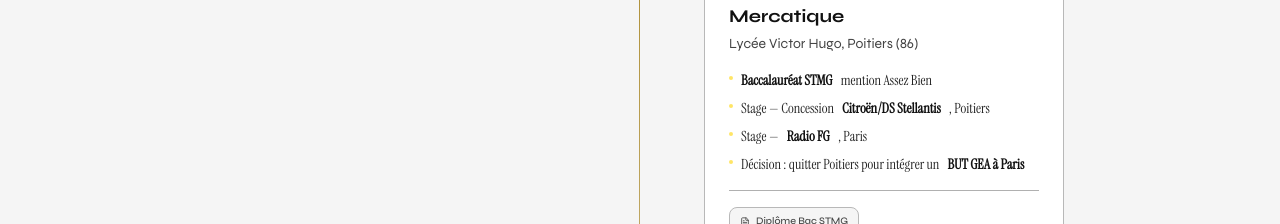
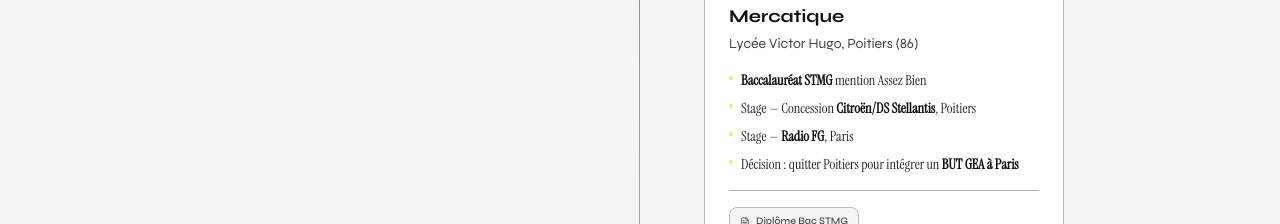
Before and after one commit to TADEJFFF/Portfolio-Julestadej, a Next.js app: page /parcours in a window 1280 px wide. Shown: the part 480-704 px from the top of the page. Built offline with nearby package versions, Linux system fonts and the light colour scheme.

Commit message:
fix : renderBold enveloppe dans span pour eviter le decalage flex

```diff
--- a/src/components/sections/Parcours.tsx
+++ b/src/components/sections/Parcours.tsx
@@ -93,7 +93,7 @@
                           {step.events.map((ev, j) => (
                             <li key={j} className="flex items-start gap-2 text-sm text-[#222222] font-serif">
                               <span className="mt-1.5 flex-shrink-0 w-1 h-1 rounded-full bg-[#FFD300]/60" />
-                              {renderBold(ev)}
+                              <span>{renderBold(ev)}</span>
                             </li>
                           ))}
                         </ul>
--- a/src/components/sections/StageFFF.tsx
+++ b/src/components/sections/StageFFF.tsx
@@ -96,7 +96,7 @@
                   <StaggerItem key={i}>
                     <div className="flex items-start gap-2.5 text-sm text-[#222222] font-serif hover:text-[#9A7200] transition-colors duration-200">
                       <span className="mt-1.5 flex-shrink-0 w-1.5 h-1.5 rounded-full bg-[#FFD300]/50" />
-                      {renderBold(mission)}
+                      <span>{renderBold(mission)}</span>
                     </div>
                   </StaggerItem>
                 ))}
@@ -126,7 +126,7 @@
                           {i + 1}
                         </span>
                         <div className="flex items-center gap-2 flex-wrap">
-                          <span className="text-sm text-[#222222] font-serif">{renderBold(livrable)}</span>
+                          <span className="text-sm text-[#222222] font-serif"><span>{renderBold(livrable)}</span></span>
                           {isEnquete && (
                             <a
                               href="/documents/enquete-satisfaction-fff.pdf"
```
